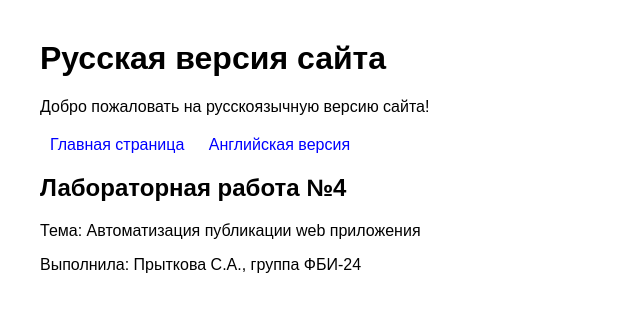
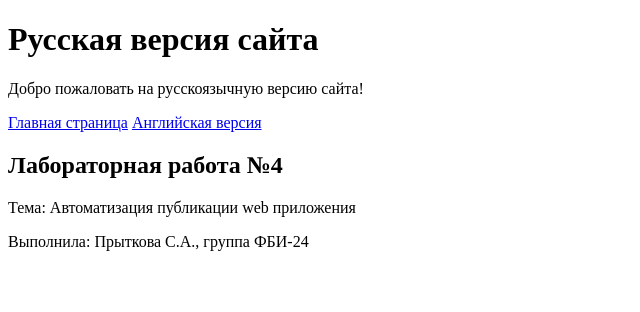
Before and after one commit to pritkusha/RPP2_LAB4, a plain HTML site: page ru/index.html in a window 1280 px wide. Shown: the whole page, without its empty margins (0-640 px from the left). Drawn offline with Linux system fonts and the light colour scheme.

Commit message:
Update ru index.html

```diff
--- a/ru/index.html
+++ b/ru/index.html
@@ -4,11 +4,6 @@
     <meta charset="UTF-8">
     <meta name="viewport" content="width=device-width, initial-scale=1.0">
     <title>Русская версия</title>
-    <style>
-        body { font-family: Arial, sans-serif; margin: 40px; }
-        nav { margin: 20px 0; }
-        a { margin: 0 10px; text-decoration: none; color: blue; }
-    </style>
 </head>
 <body>
     <h1>Русская версия сайта</h1>
```
